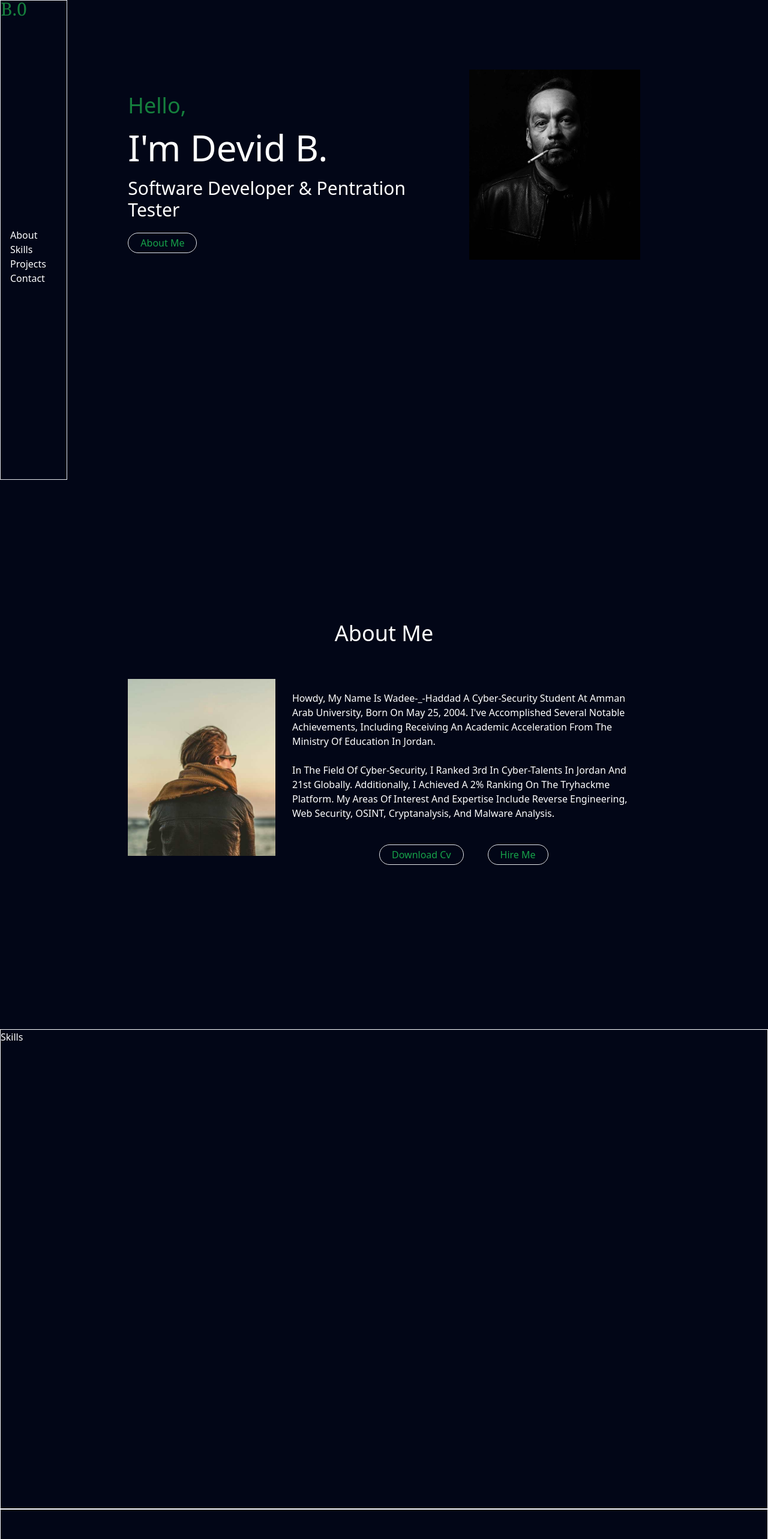
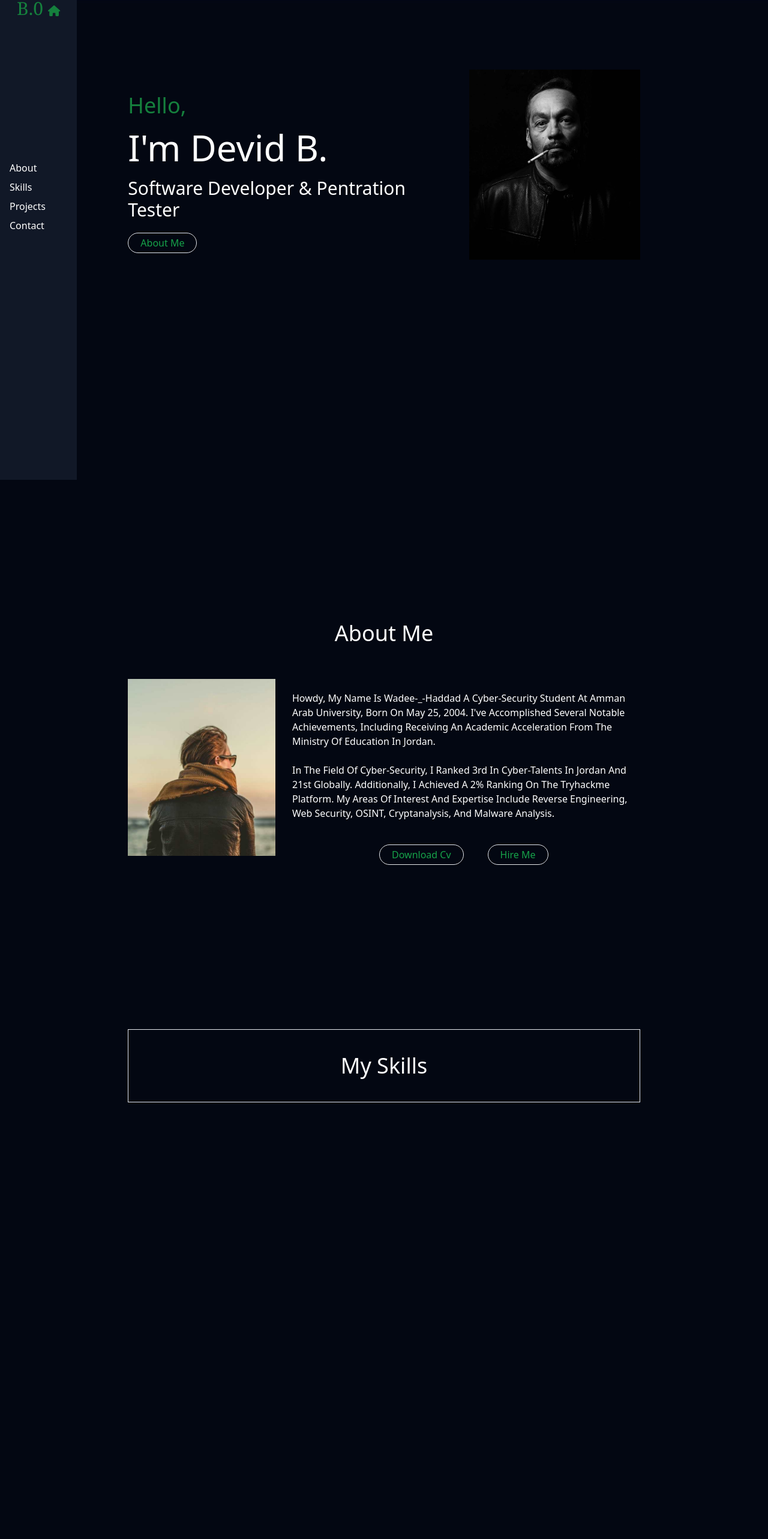
Before and after one commit to b1621/portfolio, a React (Vite) app: page / in a window 1280 px wide. Shown: the top 2566 px of the page at 60% size. Built offline with nearby package versions, Linux system fonts and the light colour scheme.

Commit message:
adding skills page

```diff
--- a/package.json
+++ b/package.json
@@ -10,6 +10,9 @@
     "preview": "vite preview"
   },
   "dependencies": {
+    "@fortawesome/fontawesome-svg-core": "^6.4.2",
+    "@fortawesome/free-solid-svg-icons": "^6.4.2",
+    "@fortawesome/react-fontawesome": "^0.2.0",
     "aos": "^2.3.4",
     "react": "^18.2.0",
     "react-dom": "^18.2.0",
--- a/src/App.jsx
+++ b/src/App.jsx
@@ -21,7 +21,7 @@ function App() {
   }, []);
 
   return (
-    <div div className="relative bg bg-slate-950 text-white">
+    <div div className="relative bg bg-gray-950 text-white">
       <SideBar />
       <div className="border-slate-950 h-1 border "></div>
       {/* <Header /> */}
--- a/src/components/AboutMe.jsx
+++ b/src/components/AboutMe.jsx
@@ -3,7 +3,7 @@ import Button from "./Button";
 
 const AboutMe = ({ id }) => {
   return (
-    <div id={id} className=" border-white h-screen py-16">
+    <div id={id} className="  h-screen py-16">
       <h2 className=" text-center text-4xl my-14">About Me</h2>
       <div
         data-aos="fade-right"
--- a/src/components/Contact.jsx
+++ b/src/components/Contact.jsx
@@ -1,10 +1,11 @@
 import React from "react";
 import Button from "./Button";
+import ContactForm from "./ContactForm";
 
 const Contact = ({ id }) => {
   return (
-    <div id={id} className="h-screen">
-      <h2>Contact</h2>
+    <div id={id} className="h-screen w-2/3 mx-auto pb-10">
+      <h2 className=" text-center text-4xl  py-14">Contact</h2>
       <div className="flex justify-around">
         <div>
           <h3>Phone</h3>
@@ -19,24 +20,7 @@ const Contact = ({ id }) => {
           <h2>Addis Ababa, Ethiopia</h2>
         </div>
       </div>
-      <form action="">
-        <div>
-          <label htmlFor="name">Name</label>
-          <input type="text" name="name" id="name" />
-        </div>
-        <div>
-          <label htmlFor="email">Email</label>
-          <input type="email" name="email" id="email" />
-        </div>
-        <div>
-          <label htmlFor="message">Message</label>
-          <textarea name="message" id="message" cols="30" rows="10"></textarea>
-        </div>
-        <div className=" w-24">
-          <Button> Submit </Button>
-          <button type="submit">Submit</button>
-        </div>
-      </form>
+      <ContactForm />
     </div>
   );
 };
--- /dev/null
+++ b/src/components/ContactForm.jsx
@@ -0,0 +1,34 @@
+import React from "react";
+import Button from "./Button";
+
+const ContactForm = () => {
+  return (
+    <div>
+      <form action="" className="border">
+        <div>
+          <label htmlFor="name">Name</label>
+          <input
+            className="border bg-slate-400 outline-none p-2 "
+            type="text"
+            name="name"
+            id="name"
+          />
+        </div>
+        <div>
+          <label htmlFor="email">Email</label>
+          <input type="email" name="email" id="email" />
+        </div>
+        <div>
+          <label htmlFor="message">Message</label>
+          <textarea name="message" id="message" cols="30" rows="10"></textarea>
+        </div>
+        <div className=" w-24">
+          <Button> Submit </Button>
+          {/* <button type="submit">Submit</button> */}
+        </div>
+      </form>
+    </div>
+  );
+};
+
+export default ContactForm;
--- a/src/components/HomeScreen.jsx
+++ b/src/components/HomeScreen.jsx
@@ -4,7 +4,7 @@ import Button from "./Button";
 const HomeScreen = () => {
   return (
     // <div data-aos="fade-up">...</div>
-    <div id="home" className=" min-h-screen  border-white">
+    <div id="home" className=" min-h-screen  ">
       <div
         // data-aos="fade-up"
         className="flex flex-row gap-5 my-28 w-2/3 mx-auto"
--- a/src/components/Projects.jsx
+++ b/src/components/Projects.jsx
@@ -2,7 +2,7 @@ import React from "react";
 
 const Projects = ({ id }) => {
   return (
-    <div id={id} className=" h-screen border border-white">
+    <div id={id} className=" h-screen ">
       <div className="py-20">
         <h2 className="text-center text-4xl mb-10">My Works</h2>
         <ul className=" w-fit mx-auto flex gap-14 my-5">
--- a/src/components/SideBar.jsx
+++ b/src/components/SideBar.jsx
@@ -1,5 +1,7 @@
 import React, { useEffect, useState } from "react";
 import { Link, Element, animateScroll as scroll, scroller } from "react-scroll";
+import { FontAwesomeIcon } from "@fortawesome/react-fontawesome";
+import { faHome } from "@fortawesome/free-solid-svg-icons";
 
 const SideBar = () => {
   const [activeLink, setActiveLink] = useState("about");
@@ -64,49 +66,76 @@ const SideBar = () => {
   // };
 
   return (
-    <div className="fixed w-28 border h-full">
+    <div className="fixed w-32 bg-gray-900  h-full">
       <p
         onClick={scrollToTop}
-        className=" text-3xl font-serif -my-1 text-green-700"
+        className=" text-center text-3xl font-serif -my-1 text-green-700"
       >
-        B.0
+        B.0{" "}
+        <span className=" text-lg">
+          <FontAwesomeIcon icon={faHome} />
+        </span>
       </p>
 
-      <ul className="flex flex-col justify-center h-full px-4">
+      <ul className="flex flex-col justify-center h-full px-4 gap-2">
         {/* <a href="#about">
           <li>About</li>
         </a> */}
         <Link
           // className=" active:text-green-700"
-          className={activeLink === "about" ? "text-green-700" : ""}
+          className={` cursor-pointer hover:text-green-800 ${
+            activeLink === "about" ? "text-green-700" : ""
+          }`}
           to="about"
           smooth={true}
           duration={1500}
         >
+          <span className={activeLink === "about" ? " inline px-1" : "hidden"}>
+            --
+          </span>
           About
         </Link>
         <Link
           to="skills"
           smooth={true}
           duration={1500}
-          className={activeLink === "skills" ? "text-green-700" : ""}
+          className={` cursor-pointer hover:text-green-800 ${
+            activeLink === "skills" ? "text-green-700" : ""
+          }`}
         >
+          <span className={activeLink === "skills" ? " inline px-1" : "hidden"}>
+            --
+          </span>
           Skills
         </Link>
         <Link
           to="projects"
           smooth={true}
           duration={1500}
-          className={activeLink === "projects" ? "text-green-700" : ""}
+          className={` cursor-pointer hover:text-green-800 ${
+            activeLink === "projects" ? "text-green-700" : ""
+          }`}
         >
+          <span
+            className={activeLink === "projects" ? " inline px-1" : "hidden"}
+          >
+            --
+          </span>
           Projects
         </Link>
         <Link
           to="contact"
           smooth={true}
           duration={1500}
-          className={activeLink === "contact" ? "text-green-700" : ""}
+          className={` cursor-pointer hover:text-green-800 ${
+            activeLink === "contact" ? "text-green-700" : ""
+          }`}
         >
+          <span
+            className={activeLink === "contact" ? " inline px-1" : "hidden"}
+          >
+            --
+          </span>
           Contact
         </Link>
         {/* <a href="#skills">
@@ -119,6 +148,10 @@ const SideBar = () => {
           <li>Contact</li>
         </a> */}
         {/* <button onClick={scrollToTop}>Scroll to Top</button> */}
+        <div className=" h-48">
+          {/* <FontAwesomeIcon icon="fa-brands fa-github" /> */}
+          {/* <FontAwesomeIcon icon={faGithub} /> */}
+        </div>
       </ul>
     </div>
   );
--- a/src/components/Skills.jsx
+++ b/src/components/Skills.jsx
@@ -2,8 +2,10 @@ import React from "react";
 
 const Skills = ({ id }) => {
   return (
-    <div id={id} className="border border-white h-screen">
-      Skills
+    <div id={id} className=" h-screen">
+      <div className="w-2/3 border mx-auto">
+        <h2 className="text-4xl py-10 text-center"> My Skills </h2>
+      </div>
     </div>
   );
 };
```
Also changed, not shown: 1 other file (tests, documents, lock files or other folders).
